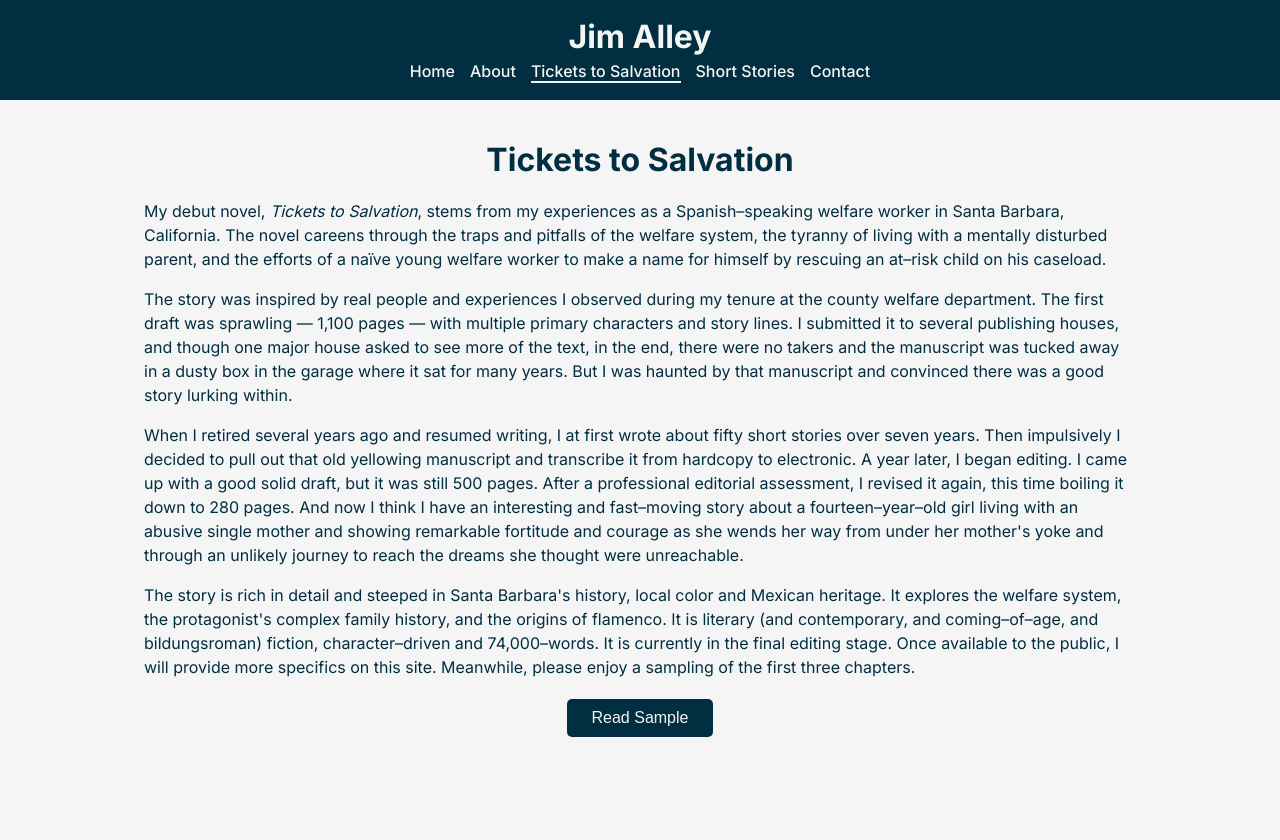
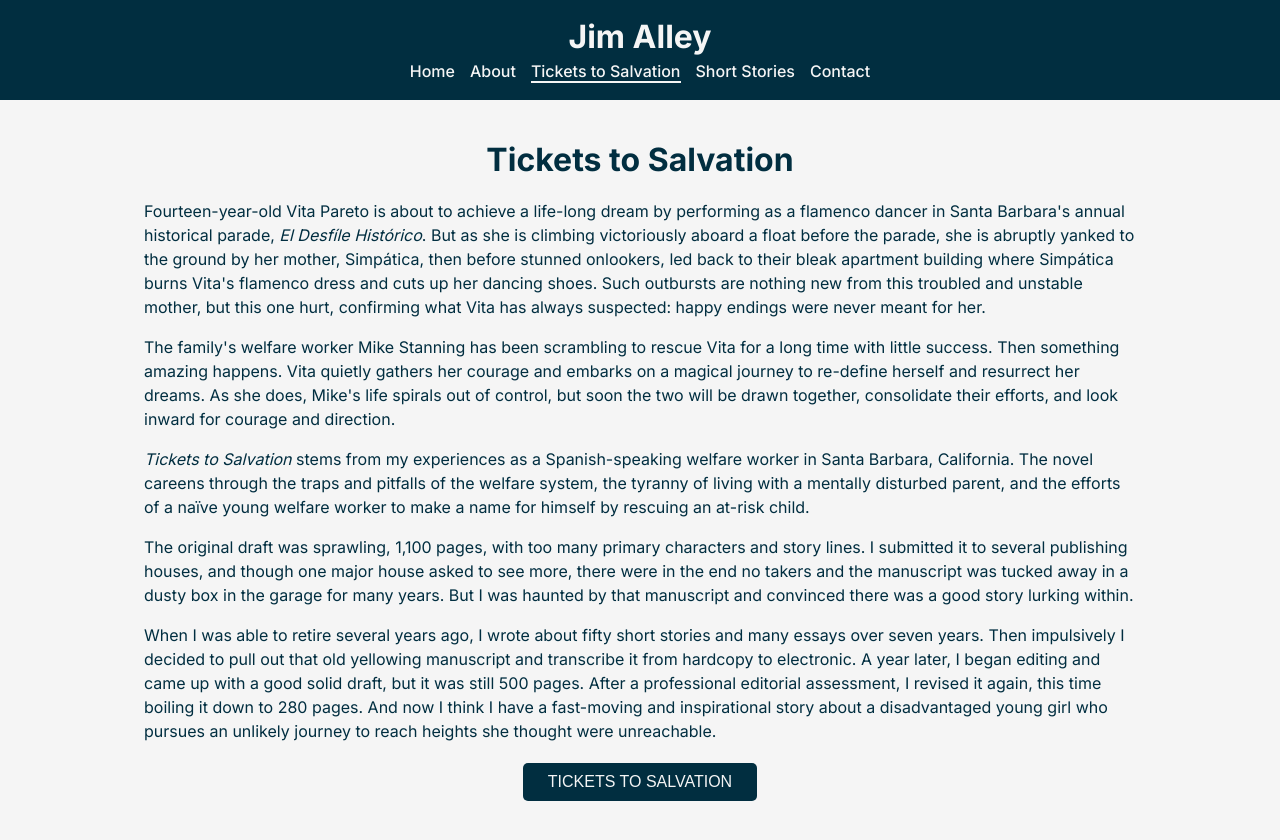
Before and after one commit to BSims623/www_jimalley, a Next.js app: page /tickets-to-salvation in a window 1280 px wide. Before the commit the page ends 800 px from the top, so only its background shows below. Built offline with nearby package versions, Linux system fonts and the light colour scheme.

Commit message:
Added revised verbiage to Tickets to Salvation page

```diff
--- a/src/app/tickets-to-salvation/page.js
+++ b/src/app/tickets-to-salvation/page.js
@@ -7,38 +7,42 @@ export default function TicketsToSalvation() {
       <div className={styles.content_container}>
         <h1>Tickets to Salvation</h1>
         <div className="paragraph_container">
-          <p>My debut novel, <em>Tickets to Salvation</em>, stems from my experiences as a Spanish&ndash;speaking
-            welfare worker in Santa Barbara, California. The novel careens through the traps and
-            pitfalls of the welfare system, the tyranny of living with a mentally disturbed parent, and
-            the efforts of a naïve young welfare worker to make a name for himself by rescuing an at&ndash;risk
-            child on his caseload.
+          <p>Fourteen-year-old Vita Pareto is about to achieve a life-long dream by performing as a
+            flamenco dancer in Santa Barbara&apos;s annual historical parade, <em>El Desfíle Histórico</em>. But as
+            she is climbing victoriously aboard a float before the parade, she is abruptly yanked to the
+            ground by her mother, Simpática, then before stunned onlookers, led back to their bleak
+            apartment building where Simpática burns Vita&apos;s flamenco dress and cuts up her dancing
+            shoes. Such outbursts are nothing new from this troubled and unstable mother, but this
+            one hurt, confirming what Vita has always suspected: happy endings were never meant
+            for her.
           </p>
-          <p>The story was inspired by real people and experiences I observed during my tenure at the
-            county welfare department. The first draft was sprawling &mdash; 1,100 pages &mdash; with multiple
-            primary characters and story lines. I submitted it to several publishing houses, and though
-            one major house asked to see more of the text, in the end, there were no takers and the
-            manuscript was tucked away in a dusty box in the garage where it sat for many years. But
-            I was haunted by that manuscript and convinced there was a good story lurking within.
+          <p>The family&apos;s welfare worker Mike Stanning has been scrambling to rescue Vita for a long
+            time with little success. Then something amazing happens. Vita quietly gathers her
+            courage and embarks on a magical journey to re-define herself and resurrect her dreams.
+            As she does, Mike&apos;s life spirals out of control, but soon the two will be drawn together,
+            consolidate their efforts, and look inward for courage and direction.
           </p>
-          <p>When I retired several years ago and resumed writing, I at first wrote about fifty short
-            stories over seven years. Then impulsively I decided to pull out that old yellowing
-            manuscript and transcribe it from hardcopy to electronic. A year later, I began editing. I
+          <p><em>Tickets to Salvation</em> stems from my experiences as a Spanish-speaking welfare worker in
+            Santa Barbara, California. The novel careens through the traps and pitfalls of the welfare
+            system, the tyranny of living with a mentally disturbed parent, and the efforts of a naïve
+            young welfare worker to make a name for himself by rescuing an at-risk child.
+          </p>
+          <p>The original draft was sprawling, 1,100 pages, with too many primary characters and
+            story lines. I submitted it to several publishing houses, and though one major house asked
+            to see more, there were in the end no takers and the manuscript was tucked away in a
+            dusty box in the garage for many years. But I was haunted by that manuscript and
+            convinced there was a good story lurking within.
+          </p>
+          <p>When I was able to retire several years ago, I wrote about fifty short stories and many
+            essays over seven years. Then impulsively I decided to pull out that old yellowing
+            manuscript and transcribe it from hardcopy to electronic. A year later, I began editing and
             came up with a good solid draft, but it was still 500 pages. After a professional editorial
             assessment, I revised it again, this time boiling it down to 280 pages. And now I think I
-            have an interesting and fast&ndash;moving story about a fourteen&ndash;year&ndash;old girl living with an
-            abusive single mother and showing remarkable fortitude and courage as she wends her
-            way from under her mother&apos;s yoke and through an unlikely journey to reach the dreams
-            she thought were unreachable.
-          </p>
-          <p>The story is rich in detail and steeped in Santa Barbara&apos;s history, local color and Mexican
-            heritage. It explores the welfare system, the protagonist&apos;s complex family history, and the
-            origins of flamenco. It is literary (and contemporary, and coming&ndash;of&ndash;age, and
-            bildungsroman) fiction, character&ndash;driven and 74,000&ndash;words. It is currently in the final
-            editing stage. Once available to the public, I will provide more specifics on this site.
-            Meanwhile, please enjoy a sampling of the first three chapters.
+            have a fast-moving and inspirational story about a disadvantaged young girl who pursues
+            an unlikely journey to reach heights she thought were unreachable.
           </p>
         </div>
-        <Link href="/tickets-to-salvation/chapter-1/page-1"><button className="btn">Read Sample</button></Link>
+        <Link href="/tickets-to-salvation/chapter-1/page-1"><button className={`btn ${styles.btn}`}>tickets to salvation</button></Link>
       </div>
     </main>
   );
--- a/src/styles/pages/currentProject.module.scss
+++ b/src/styles/pages/currentProject.module.scss
@@ -11,3 +11,7 @@
     gap: 20px;
     max-width: $screen-lg;
 }
+
+.btn {
+    text-transform: uppercase;
+}
```
